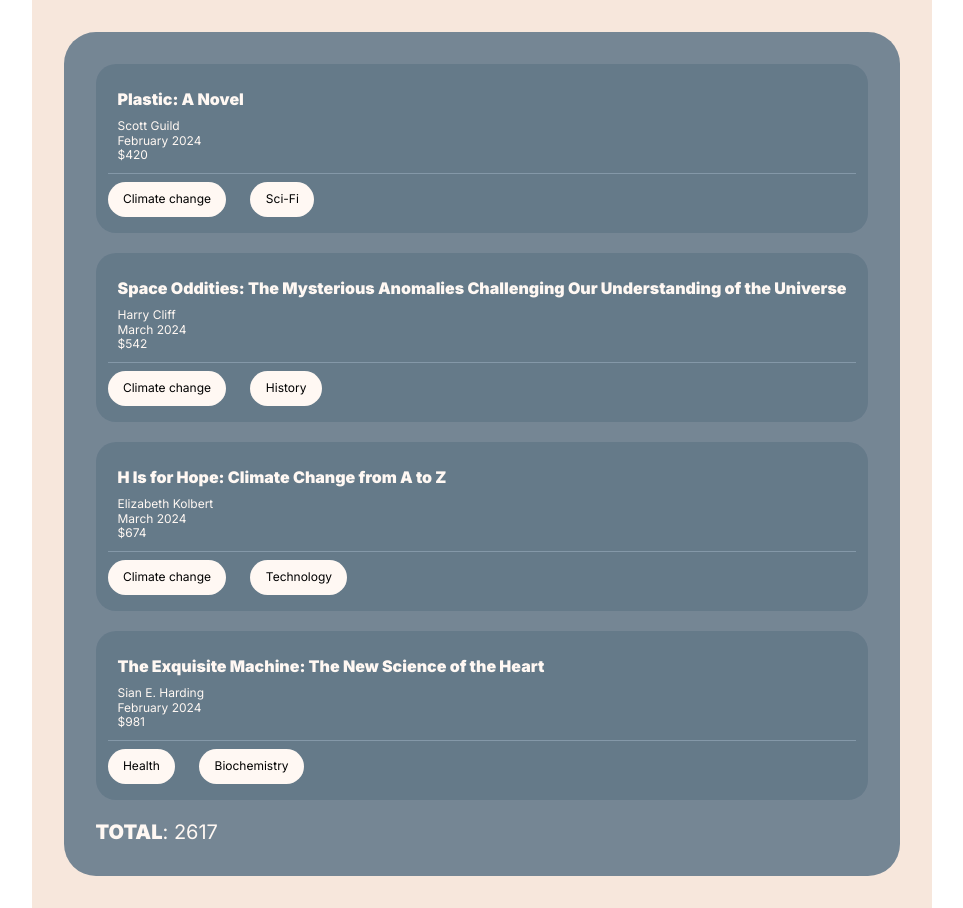
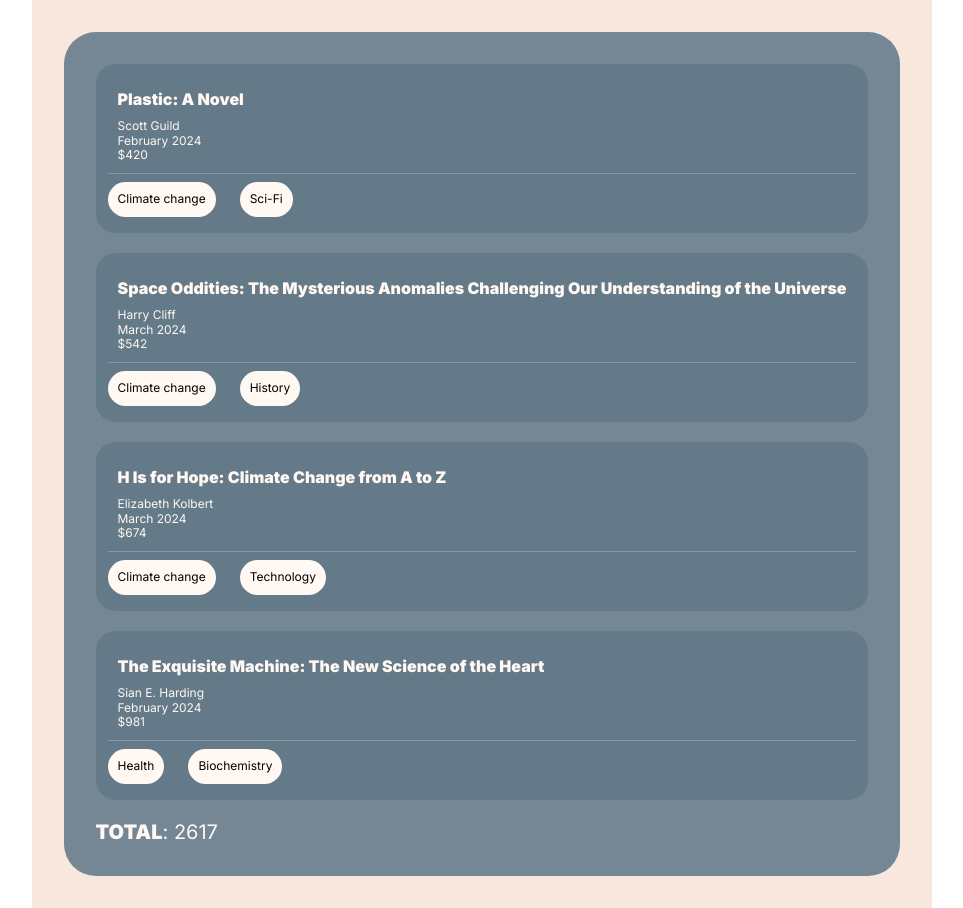
Before and after one commit to AnnaGolmakova/guider-test, a React (Vite) app: page / in a window 1280 px wide. Shown: the whole page, without its empty margins (158-1121 px from the left). Built offline with nearby package versions, Linux system fonts and the light colour scheme.

Commit message:
сделала hover

```diff
--- a/src/components/button/Button.css
+++ b/src/components/button/Button.css
@@ -1,8 +1,18 @@
 .button {
+  transition: 0.3s ease-in-out;
+  cursor: pointer;
+  box-sizing: border-box;
+  border: none;
   border-radius: 50px;
   background-color: var(--backgroun-button);
+  padding: 10px;
   height: 35px;
   font-weight: 400;
   font-size: 12px;
   line-height: 14.52px;
 }
+
+.button:hover {
+  background-color: var(--background-button-hover);
+  color: var(--text-primary);
+}
--- a/src/components/card/Card.css
+++ b/src/components/card/Card.css
@@ -2,11 +2,16 @@
   display: flex;
   flex-direction: column;
   align-items: stretch;
+  transition: 0.3s ease-in-out;
   box-sizing: border-box;
   border-radius: 20px;
   background-color: var(--background-card);
   padding: 16px 12px;
   color: var(--text-primary);
+}
+
+.card:hover {
+  background-color: var(--background-card-hover);
 }
 
 .card__content {
--- a/src/styles/variables.css
+++ b/src/styles/variables.css
@@ -2,7 +2,9 @@
   --background-page: rgba(247, 231, 220, 1);
   --background-plate: rgba(117, 134, 148, 1);
   --background-card: rgba(64, 93, 114, 0.3);
+  --background-card-hover: rgba(64, 93, 114, 1);
   --backgroun-button: rgba(255, 248, 243, 1);
+  --background-button-hover: rgba(56, 66, 74, 0.8);
 
   --text-primary: rgba(255, 248, 243, 1);
   --text-button: rgba(0, 0, 0, 1);
```
